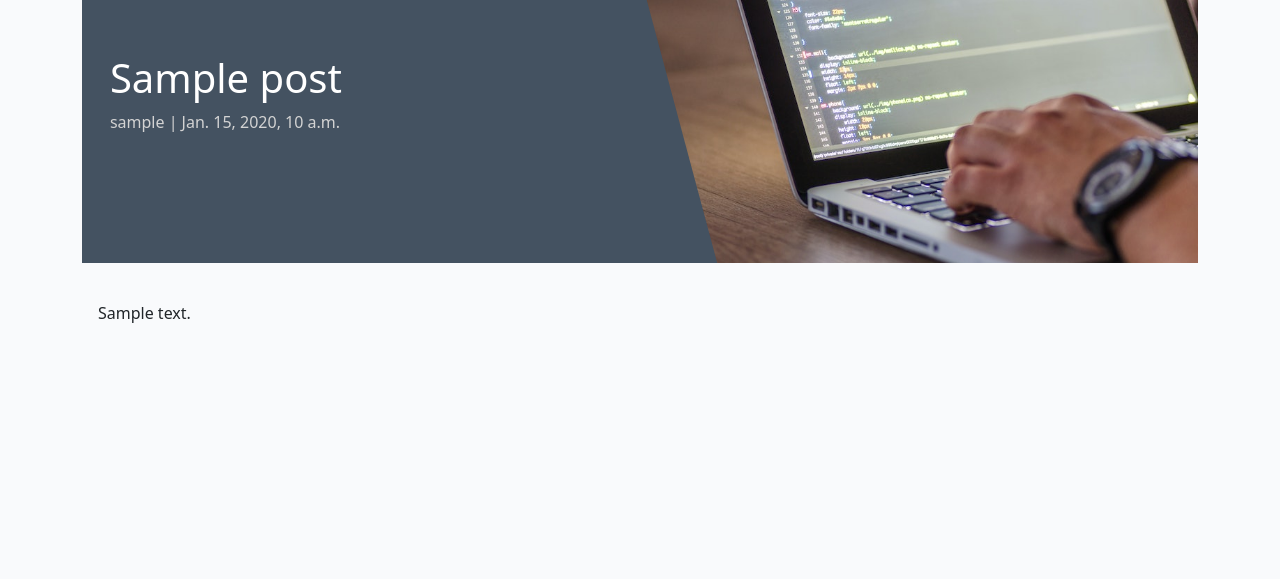
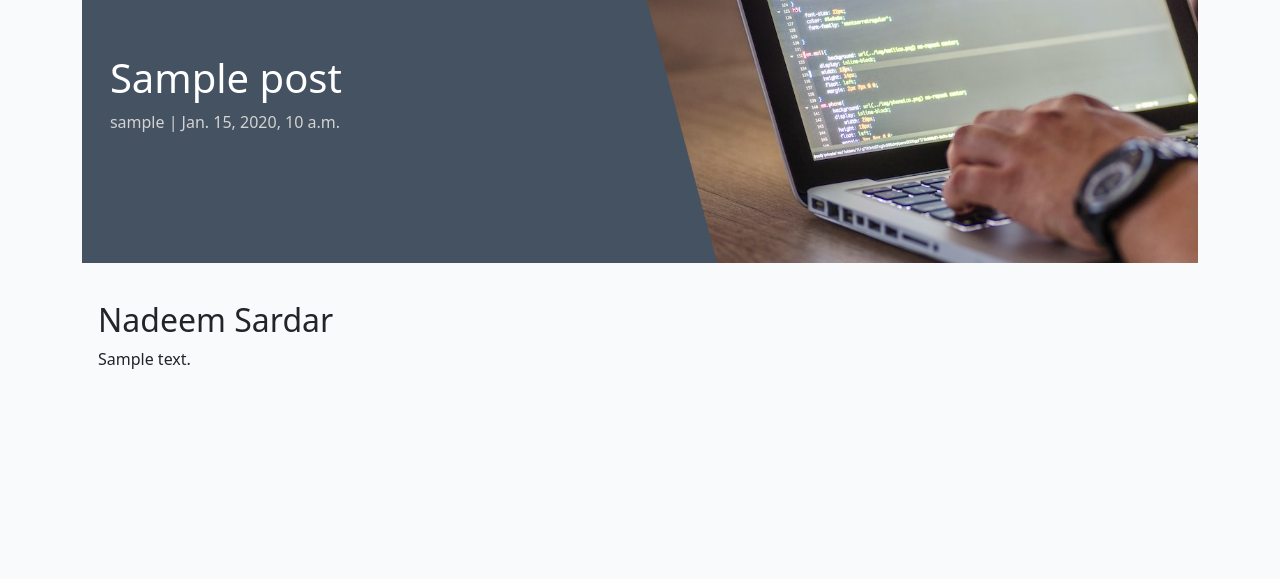
Before and after one commit to ByteNadeem/codestar_blog, a Django app: a page that uses blog/templates/blog/post_detail.html in a window 1280 px wide. Shown: the part 71-650 px from the top of the page. Run offline with Django 4.2, Linux system fonts and the light colour scheme; tables that the repository leaves empty hold one stand-in row (values such as "Sample post").

Commit message:
Added a new key to the context dictionary called coder

```diff
--- a/blog/templates/blog/post_detail.html
+++ b/blog/templates/blog/post_detail.html
@@ -23,6 +23,7 @@
             <div class="card-body">
                 <!-- The post content goes inside the card-text. -->
                 <!-- Use the | safe filter inside the template tags -->
+                 <h2>{{ coder }}</h2>
                 <p class="card-text">
                     {{ post.content | safe }}
                 </p>
--- a/blog/views.py
+++ b/blog/views.py
@@ -30,5 +30,6 @@ def post_detail(request, slug):
     return render(
         request,
         "blog/post_detail.html",
-        {"post": post},
+        {"post": post,
+         "coder": "Nadeem Sardar"},
     )
```
